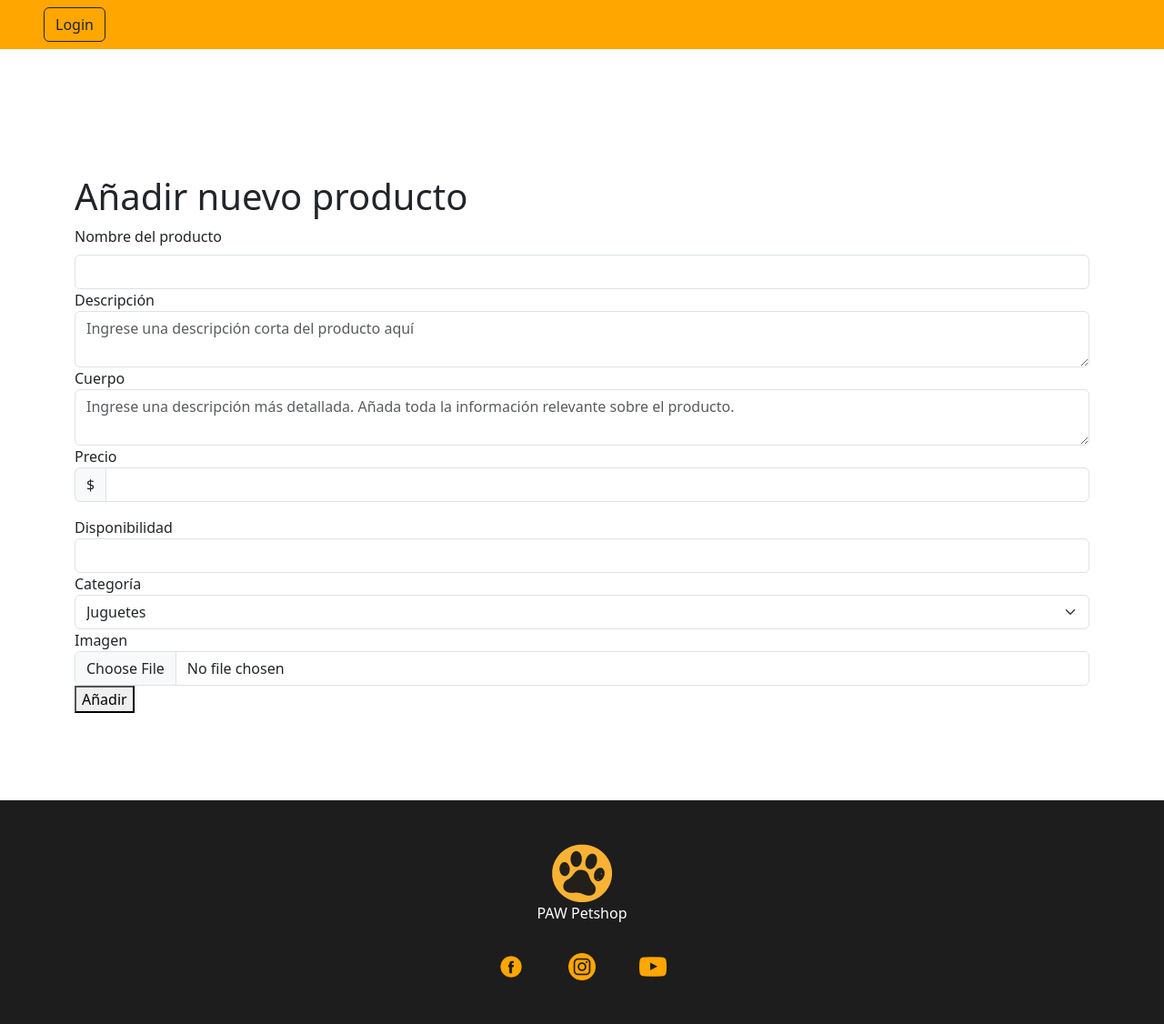
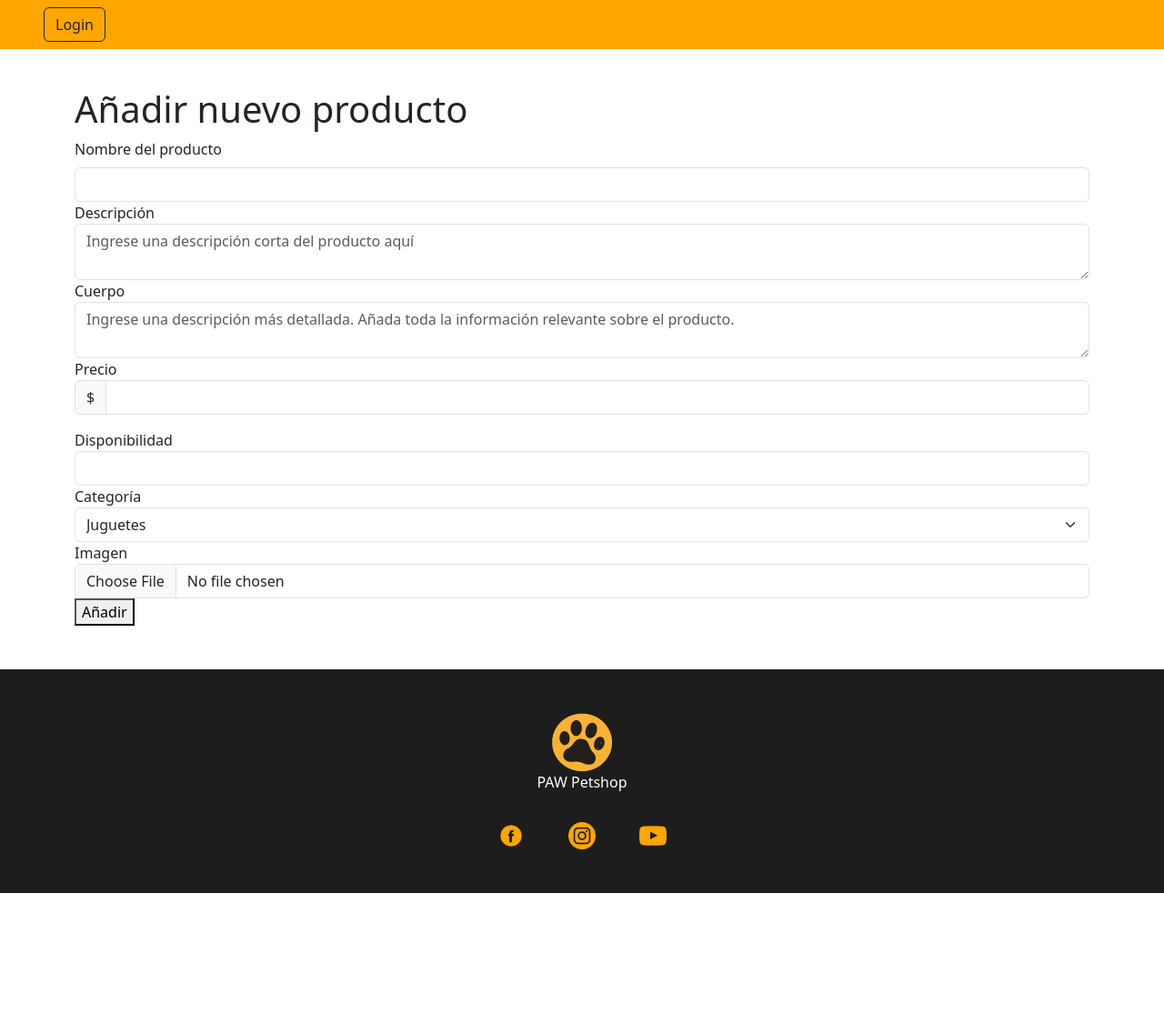
Before and after one commit to Lau-szutner/E-commerce-PHP, a PHP site: page /admin/index.php?seccion=producto-nuevo in a window 1280 px wide. Shown: the whole page at 91% size. After the commit the page ends 982 px from the top, so only its background shows below. Run offline with PHP 8.4, Linux system fonts and the light colour scheme; data comes from the database, SQL or seed files in the repository.

Commit message:
Revert "Merge branch 'main' of https://github.com/Lau-szutner/E-commerce-PHP"
This reverts commit 62d16382a8981ac5cc5bbcae002ea72019bcd3f4, reversing
changes made to dd15a9cd1c2c63734d02b45144bbfd21d26a65ee.

```diff
--- a/sitio/admin/index.php
+++ b/sitio/admin/index.php
@@ -124,7 +124,7 @@ unset($_SESSION['mensajeFeedbackTipo']);
       </nav>
     </header>
 
-    <main class="mt-5 p-5">
+    <main class="mt-5">
       <?php
       if($mensajeFeedback !== null):
       ?>
--- a/sitio/index.php
+++ b/sitio/index.php
@@ -71,8 +71,7 @@ $rutaConfig = $rutas[$vista];
 
         <div id="login">
           <form class="d-flex"> <!-- Utilizamos ml-auto para enviar el botón a la izquierda -->
-            <a href="../sitio/admin/index.php?seccion=login" class="btn btn-outline-dark">Login</a>
-
+            <button class="btn btn-outline-dark ">Login</button>
           </form>
         </div>
 
```
